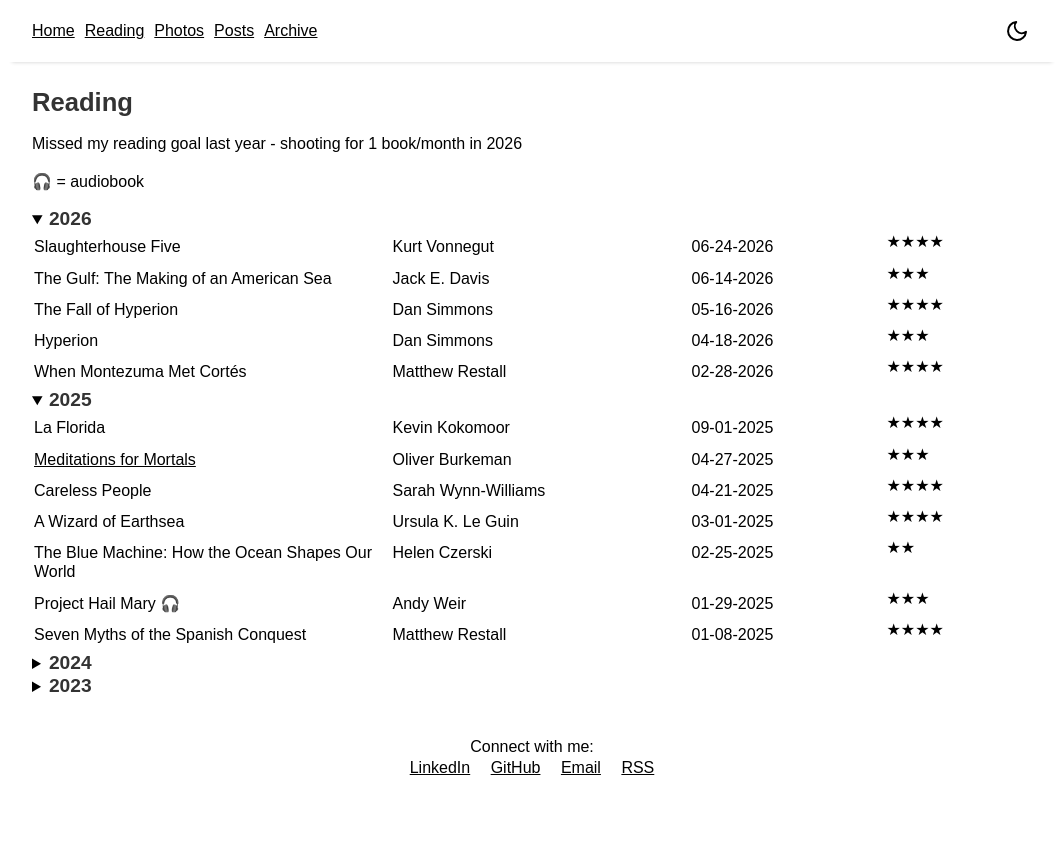
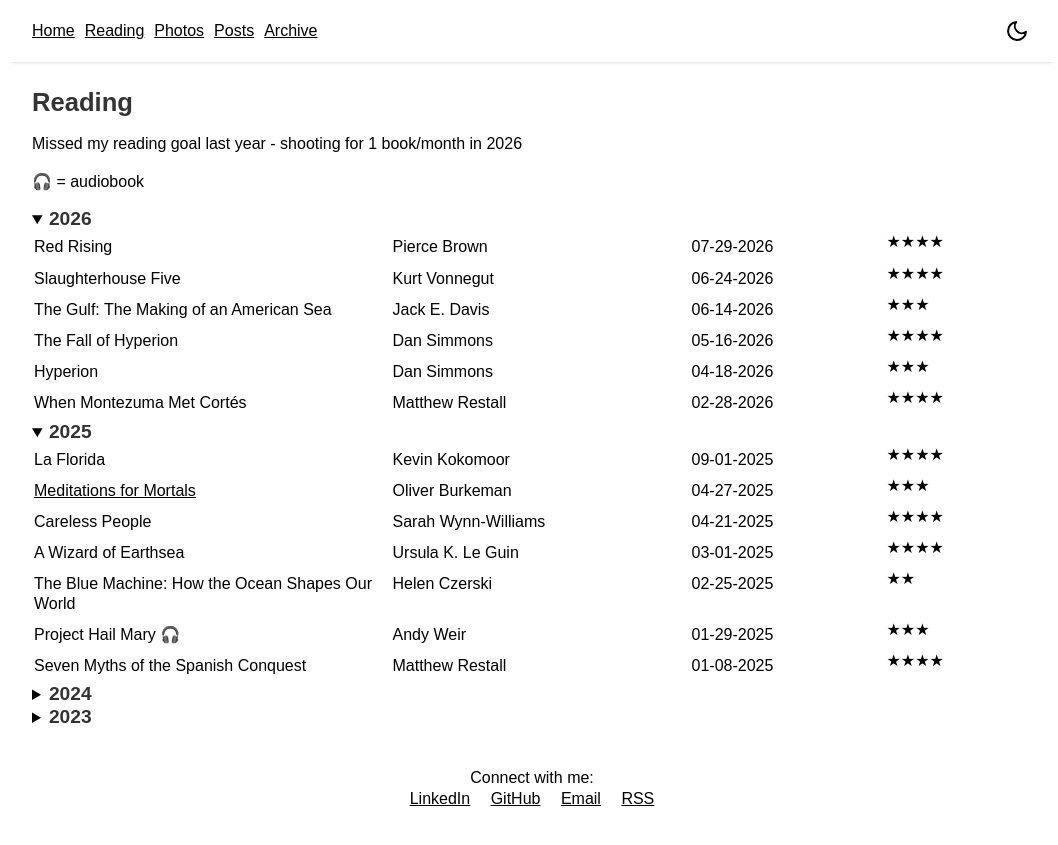
Before and after one commit to brandoncfallin/fallin-website, a Jekyll site: the page built from reading.md, in a window 1280 px wide. Shown: the top 845 px of the page, without its empty margins (108-1166 px from the left). Built offline with Jekyll 4.4.1, drawn with Linux system fonts in a browser that asks for light colours.

Commit message:
chore(reading_table_2026.html): red rising

```diff
--- a/_includes/reading_table_2026.html
+++ b/_includes/reading_table_2026.html
@@ -1,5 +1,11 @@
 <table style="background-color:rgba(0, 0, 0, 0); width: 100%;">
     <tbody>
+        <tr>
+            <td class="titles">Red Rising</td>
+            <td class="authors">Pierce Brown</td>
+            <td class="dates">07-29-2026</td>
+            <td class="stars">★★★★</td>
+        </tr>
         <tr>
             <td class="titles">Slaughterhouse Five</td>
             <td class="authors">Kurt Vonnegut</td>
```
